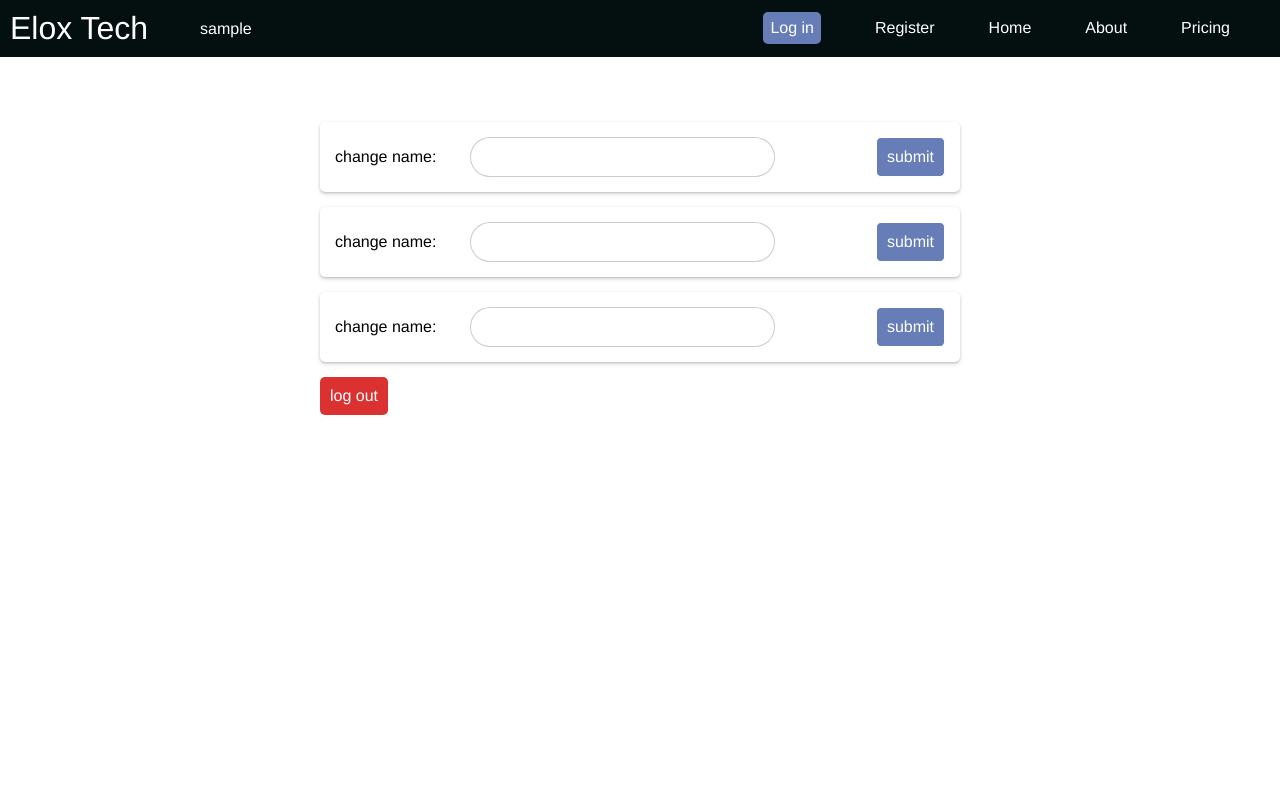
After one commit to tamer-fs/website-test, a PHP site: page /user.php in a window 1280 px wide. The commit adds this page. Run offline with PHP 8.4, Linux system fonts and the light colour scheme; the visitor is signed in with stand-in values (Sample User, id 1).

Commit message:
update 1

```diff
--- a/html/header.html
+++ b/html/header.html
@@ -70,22 +70,92 @@
         color: black;
         transition: .5s ease;
     }
+
+    .dropdown {
+        width: 100vw;
+    }
+
+    .dropdown > .drop-btn{
+        background-color: white;
+        width: 35px;
+        border-radius: 30px;
+        padding: 5px;
+        display: none;
+    }
+    .dropdown>.drop-box {
+        width: 100vw;
+        height: 100vh;
+        position: fixed;
+        top: 0px;
+        left: -200vw;
+        background-color: #040F0F;
+        z-index: 1;
+        text-align: center;
+        transition: .5s ease;
+    }
+    .dropdown .drop-box > a {
+        color: white;
+        text-decoration: none;
+        font-family: 'Franklin Gothic Medium', 'Arial Narrow', Arial, sans-serif;
+        display: block;
+        padding: 15 0px;
+    }
+
+    .dropdown .drop-box > .button {
+        position: fixed;
+        width: 100vw;
+        bottom: 0px;
+    }
+
+    @media(max-width: 864px) {
+        header nav > a {
+            display: inline-block;
+            color: white;
+            text-decoration: none;
+            font-family: 'Franklin Gothic Medium', 'Arial Narrow', Arial, sans-serif;
+            margin-left: 25px;
+            padding-bottom: 5px;
+        }
+    }
+
+    @media(max-width: 727px) {
+        header > nav {
+            display: none;
+        }
+        .dropdown > .drop-btn {
+            display: inline-block;
+            position: absolute;
+            top: 6px;
+            right: 6px;
+        }
+    }
 </style>
 
 <!DOCTYPE html>
 <html lang="en">
 <head>
+    <script src="../js/toggleMenu.js"></script>
 </head>
 <body>
     <header>
         <h2>Elox Tech</h2>
         <nav>
             <a href="login.php" class="button">Log in</a>
-            <a href="../index.php" class="hover-underline-animation">Register</a>
+            <a href="index.php" class="hover-underline-animation">Register</a>
             <a href="home.php" class="hover-underline-animation">Home</a>
             <a href="about.php" class="hover-underline-animation">About</a>
             <a href="pricing.php" class="hover-underline-animation">Pricing</a>
         </nav>
+        <div class="dropdown">
+            <img class="drop-btn" src="../assets/images/menu.png" onclick="toggle_menu()" alt="">
+            <div class="drop-box" id="side-menu" onclick="toggle_menu()">
+                <a href="login.php" class="button">Log in</a>
+                <a href="index.php" class="hover-underline-animation">Register</a>
+                <a href="home.php" class="hover-underline-animation">Home</a>
+                <a href="about.php" class="hover-underline-animation">About</a>
+                <a href="pricing.php" class="hover-underline-animation">Pricing</a>
+            </div>
+        </div>
     </header>
 </body>
 </html>
--- /dev/null
+++ b/js/toggleMenu.js
@@ -0,0 +1,8 @@
+function toggle_menu() {
+    menu = document.getElementById("side-menu");
+    if (menu.style.left === "-200vw") {
+        menu.style.left = "0px";
+    } else {
+        menu.style.left = "-200vw";
+    }
+}
--- /dev/null
+++ b/php/user.php
@@ -0,0 +1,196 @@
+<?php
+session_start();
+include("database.php");
+include('../html/header.html');
+?>
+
+<style>
+    .page-container {
+        width: 80vw;
+        margin: auto;
+        padding: 50px 15px;
+    }
+
+    #logout-btn {
+        background-color: #DC3131;
+        color: white;
+        padding: 10px;
+        font-family: 'Franklin Gothic Medium', 'Arial Narrow', Arial, sans-serif;
+        font-size: 1rem;
+        border: none;
+        border-radius: 5px;
+    }
+
+    #logout-btn:hover {
+        cursor: pointer;
+        margin-top: 2px;
+    }
+
+    #container {
+        width: 50vw;
+        text-align: left;
+        margin: auto;
+    }
+
+    .widget {
+        padding: 15px;
+        box-shadow: rgba(50, 50, 93, 0.25) 0px 2px 5px -1px, rgba(0, 0, 0, 0.3) 0px 1px 3px -1px;
+        border-radius: 5px;
+        margin: 15px 0px;
+    }
+
+    label {
+        font-family: 'Franklin Gothic Medium', 'Arial Narrow', Arial, sans-serif;
+    }
+
+    .text-input {
+        width: 30vw;
+        height: 40px;
+        border-radius: 40px;
+        border: 1px solid rgba(0, 0, 0, 0.2);
+        margin-left: 30px;
+        padding: 15px;
+    }
+
+    .submit-btn {
+        font-family: 'Franklin Gothic Medium', 'Arial Narrow', Arial, sans-serif;
+        padding: 10px;
+        font-size: 1rem;
+        border: none;
+        background-color: #677DB7;
+        color: white;
+        border-radius: 5px;
+        float: right;
+        cursor: pointer;
+        transition: .5s ease;
+        border: 1px solid white;
+    }
+
+    .submit-btn:hover {
+        color: black;
+        background-color: white;
+        transition: .5s ease;
+        border: 1px solid black;
+    }
+
+    .hover-underline-animation {
+        display: inline-block;
+        position: relative;
+    }
+
+
+    .hover-underline-animation:after {
+        content: '';
+        position: absolute;
+        width: 100%;
+        transform: scaleX(0);
+        height: 1px;
+        bottom: 0;
+        left: 0;
+        background-color: #677DB7;
+        transform-origin: bottom right;
+        transition: transform 0.25s ease-out;
+    }
+
+    .hover-underline-animation:hover:after {
+        transform: scaleX(1);
+        transform-origin: bottom left;
+    }
+
+    #account-link {
+        text-decoration: none;
+        font-family: 'Franklin Gothic Medium', 'Arial Narrow', Arial, sans-serif;
+        color: white;
+        position: absolute;
+        top: 20px;
+        left: 200px;
+        padding-bottom: 5px;
+    }
+
+    @media (max-width: 1284px) {
+        .text-input {
+            width: 50%;
+        }
+    }
+
+    @media (max-width: 955px) {
+        #container {
+            width: 80vw;
+        }
+
+        .widget {
+            width: 80vw;
+        }
+
+    }
+</style>
+
+<!DOCTYPE html>
+<html lang="en">
+
+<head>
+    <meta charset="UTF-8">
+    <meta http-equiv="X-UA-Compatible" content="IE=edge">
+    <meta name="viewport" content="width=device-width, initial-scale=1.0">
+    <title>Document</title>
+    <script>
+        function change_page(page) {
+            window.location = page;
+        }
+
+        function refresh_page() {
+            document.location.reload();
+        }
+    </script>
+</head>
+
+<body>
+    <a href="user.php" class="hover-underline-animation" id="account-link"><?php echo $_SESSION["username"]; ?></a>
+    <section class="page-container" style="text-align: center;">
+        <div id="container">
+            <form action="user.php" method="get" style="justify-items: center;" class="widget">
+                <label>change name:</label>
+                <input type="text" class="text-input" name="change-name-input" required>
+                <input type="submit" value="submit" name="name-change" class="submit-btn">
+            </form>
+
+            <form action="user.php" method="get" style="justify-items: center;" class="widget">
+                <label>change name:</label>
+                <input type="text" class="text-input">
+                <input type="submit" value="submit" name="name-change" class="submit-btn">
+            </form>
+
+            <form action="user.php" method="get" style="justify-items: center;" class="widget">
+                <label>change name:</label>
+                <input type="text" class="text-input">
+                <input type="submit" value="submit" name="name-change" class="submit-btn">
+            </form>
+
+            <form action="user.php" method="get">
+                <input type="submit" value="log out" name="logout" id="logout-btn">
+            </form>
+
+        </div>
+    </section>
+</body>
+
+</html>
+
+<?php
+if ($_SERVER["REQUEST_METHOD"] == "GET") {
+    if (isset($_GET['logout'])) {
+        $_SESSION['logged_in'] = false;
+        $_SESSION['username'] = "";
+        echo "<script type='text/javascript'>change_page('login.php')</script>";
+    }
+    if (isset($_GET['name-change'])) {
+        if (!empty($_GET['change-name-input'])) {
+            $name = $_GET['change-name-input'];
+            $id = $_SESSION['id'];
+            $sql_query = "UPDATE users SET user = '{$name}' WHERE id = {$id[0]}";
+            mysqli_query($conn, $sql_query);
+            $_SESSION["username"] = $_GET["change-name-input"];
+        }
+    }
+}
+?>
```
Also changed, not shown: php/home.php (+65 -3 lines), php/index.php (renamed from index.php, +6 -2 lines), php/login.php (+27 -1 lines), assets/images/menu.png (added).
